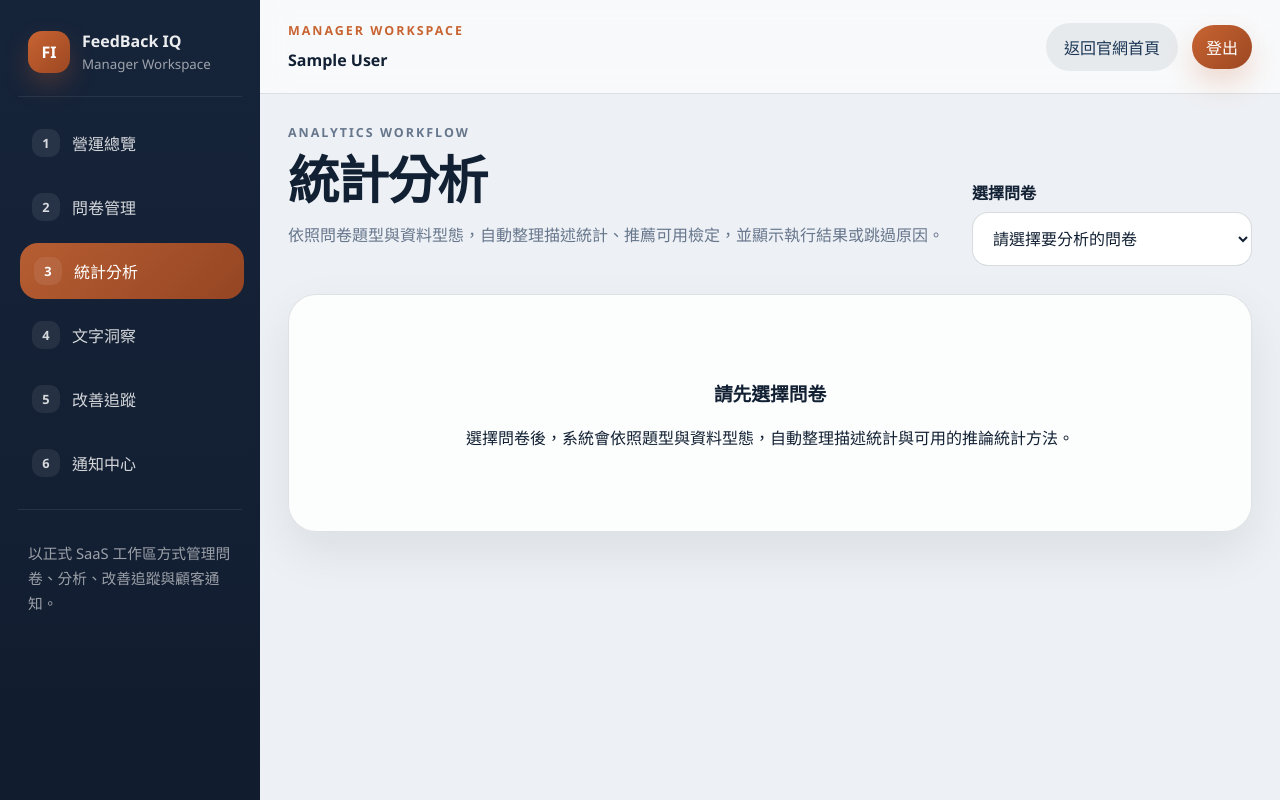
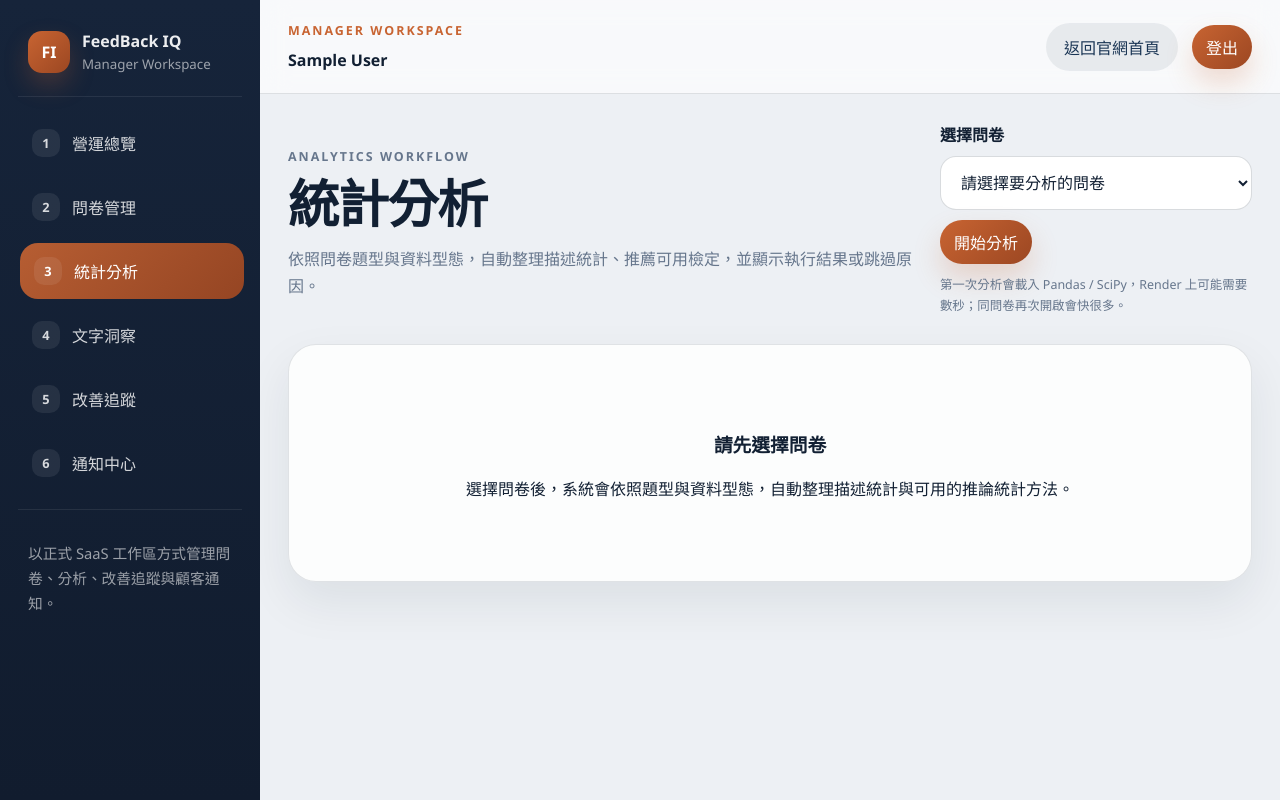
Before and after one commit to arvin85113/feedback-insight-hub, a Django app: page /dashboard/stats/ in a window 1280 px wide. Run offline with Django 5.2, Linux system fonts and the light colour scheme; the visitor is signed in with stand-in values (Sample User, id 1); data that the repository does not hold is empty.

Commit message:
Improve stats page loading feedback and cache analysis

```diff
--- a/static/css/app.css
+++ b/static/css/app.css
@@ -962,6 +962,28 @@ ul.errorlist {
     min-width: 280px;
 }
 
+.stats-filter-form .field-block {
+    gap: 10px;
+}
+
+.stats-submit-btn {
+    align-self: flex-end;
+    width: fit-content;
+}
+
+.stats-loading-hint {
+    max-width: 320px;
+    margin: 0;
+    color: var(--muted);
+    font-size: 0.78rem;
+    line-height: 1.45;
+}
+
+.stats-filter-loading .stats-loading-hint {
+    color: var(--brand);
+    font-weight: 700;
+}
+
 .insight-card-grid {
     grid-template-columns: repeat(2, minmax(0, 1fr));
 }
--- a/templates/feedback/stats_overview.html
+++ b/templates/feedback/stats_overview.html
@@ -9,7 +9,7 @@
         <h1>統計分析</h1>
         <p>依照問卷題型與資料型態，自動整理描述統計、推薦可用檢定，並顯示執行結果或跳過原因。</p>
     </div>
-    <form method="get" class="form-stack manager-filter-form">
+    <form method="get" class="form-stack manager-filter-form stats-filter-form">
         <div class="field-block">
             <label for="stats-survey">選擇問卷</label>
             <select id="stats-survey" name="survey" onchange="this.form.submit()">
@@ -18,6 +18,8 @@
                     <option value="{{ survey.slug }}" {% if selected_survey and selected_survey.slug == survey.slug %}selected{% endif %}>{{ survey.title }}</option>
                 {% endfor %}
             </select>
+            <button type="submit" class="button button-primary button-small stats-submit-btn">開始分析</button>
+            <p class="stats-loading-hint" aria-live="polite">第一次分析會載入 Pandas / SciPy，Render 上可能需要數秒；同問卷再次開啟會快很多。</p>
         </div>
     </form>
 </section>
@@ -255,3 +257,26 @@
     </section>
 {% endif %}
 {% endblock %}
+
+{% block extra_js %}
+<script>
+(function () {
+    const form = document.querySelector('.stats-filter-form');
+    if (!form) return;
+    const submitButton = form.querySelector('.stats-submit-btn');
+    const select = form.querySelector('select[name="survey"]');
+    function markLoading() {
+        if (!select || !select.value) return;
+        form.classList.add('stats-filter-loading');
+        if (submitButton) {
+            submitButton.disabled = true;
+            submitButton.textContent = '分析中...';
+        }
+    }
+    form.addEventListener('submit', markLoading);
+    if (select) {
+        select.addEventListener('change', markLoading);
+    }
+})();
+</script>
+{% endblock %}
```
Also changed, not shown: feedback/local_service.py (+21 -2 lines).
